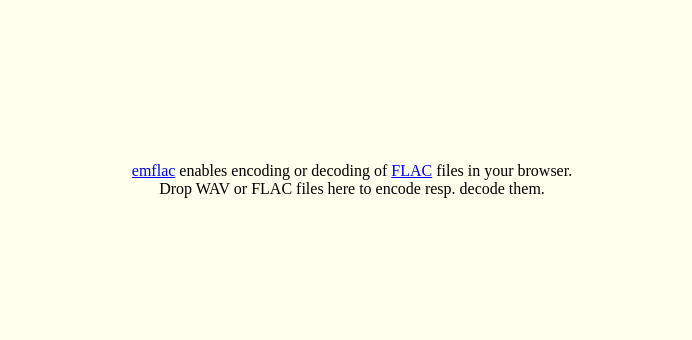
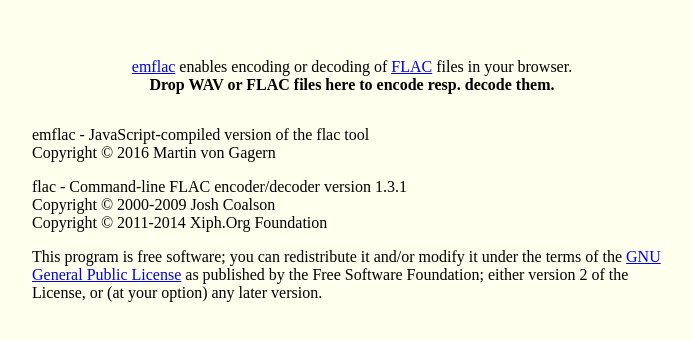
Before and after one commit to gagern/emflac, a plain HTML site: page index.html in a window 1280 px wide. Shown: the part 220-560 px from the top of the page, without its empty margins (288-980 px from the left). Drawn offline with Linux system fonts and the light colour scheme.

Commit message:
Include copyright notice

```diff
--- a/index.html
+++ b/index.html
@@ -10,19 +10,33 @@
       }
       #dropzone {
         display: flex;
+        flex-direction: column;
         background-color: #ffe;
         justify-content: center;
+        align-content: center;
         align-items: center;
       }
-      #dropzone>p {
-        flex: 1 1;
-        text-align: center;
+      #dropzone>* {
+        flex: 0 0;
+        text-align: left;
+        max-width: 40em;
       }
     </style>
   </head>
   <body>
     <div id="dropzone">
-      <p><a href="https://github.com/gagern/emflac" title="flac compiled with emscripten">emflac</a> enables encoding or decoding of <a href="https://xiph.org/flac/" title="Fast Lossless Audio Codec">FLAC</a> files in your browser.<br>Drop WAV or FLAC files here to encode resp. decode them.</p>
+      <p style="text-align:center"><a href="https://github.com/gagern/emflac" title="flac compiled with emscripten">emflac</a> enables encoding or decoding of <a href="https://xiph.org/flac/" title="Fast Lossless Audio Codec">FLAC</a> files in your browser.<br><strong>Drop WAV or FLAC files here to encode resp. decode them.</strong></p>
+<div>
+<p>emflac - JavaScript-compiled version of the flac tool<br>
+Copyright © 2016 Martin von Gagern</p>
+<p>flac - Command-line FLAC encoder/decoder version 1.3.1<br>
+Copyright © 2000-2009 Josh Coalson<br>
+Copyright © 2011-2014 Xiph.Org Foundation</p >
+<p>This program is free software; you can redistribute it and/or
+modify it under the terms of the <a href="https://www.gnu.org/licenses/old-licenses/gpl-2.0.html" title="GPL license text">GNU General Public License</a>
+as published by the Free Software Foundation; either version 2
+of the License, or (at your option) any later version.</p>
+</div>
     </div>
     <script type="text/javascript">
 
```
